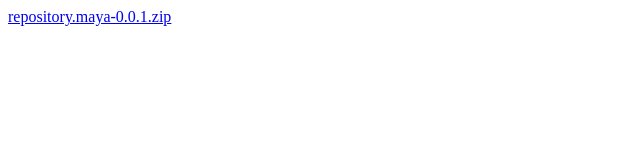
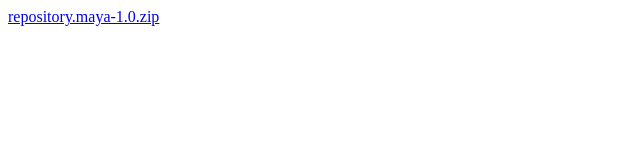
Before and after one commit to homestreamer/repository.all, a plain HTML site: page index.html in a window 1280 px wide. Shown: the full height of the page, 0-640 px from the left. Drawn offline with Linux system fonts and the light colour scheme.

Commit message:
Update index.html

```diff
--- a/index.html
+++ b/index.html
@@ -1,2 +1,2 @@
 <!DOCTYPE html>
-<a href="repository.maya-0.0.1.zip">repository.maya-0.0.1.zip</a>
+<a href="repository.maya-1.0.zip">repository.maya-1.0.zip</a>
```
